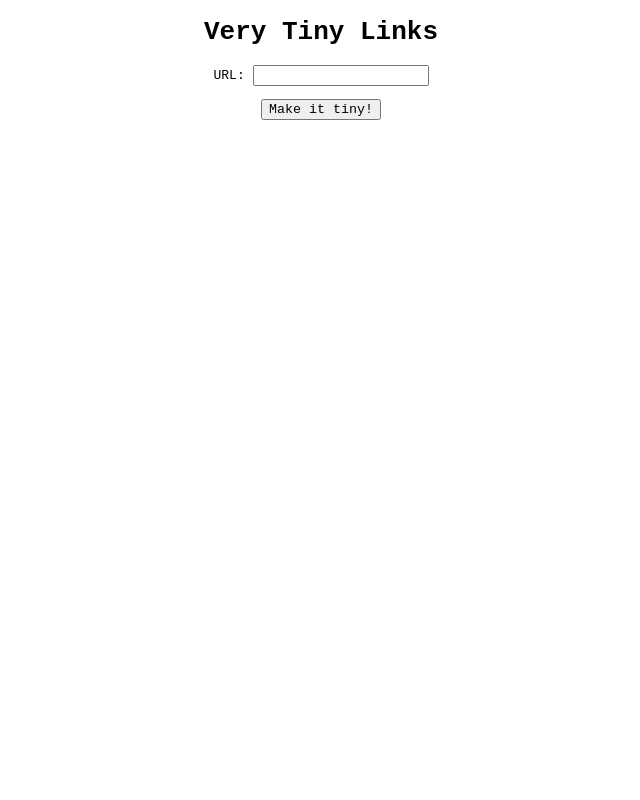
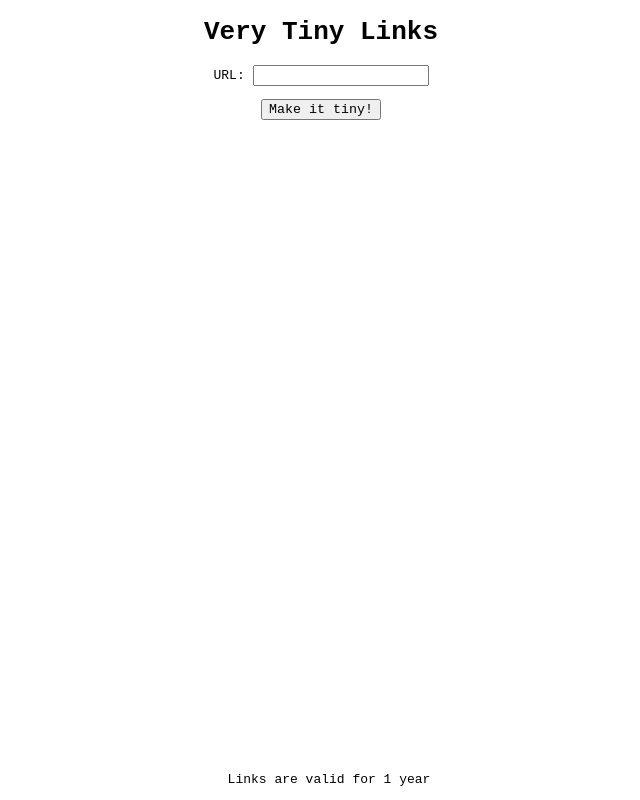
Before and after one commit to jim-brighter/verytiny.link, a plain HTML site: page ui/index.html in a window 1280 px wide. Shown: the whole page, without its empty margins (319-959 px from the left). Drawn offline with Linux system fonts and the light colour scheme.

Commit message:
Expiration UI (#255)
* expiration times

* update ui with expiration info

```diff
--- a/ui/css/style.css
+++ b/ui/css/style.css
@@ -33,3 +33,10 @@ body {
 .margin-top-1 {
     margin-top: 1rem;
 }
+
+.footer {
+    position: fixed;
+    width: 100%;
+    bottom: 0;
+    text-align: center;
+}
--- a/ui/index.html
+++ b/ui/index.html
@@ -16,6 +16,9 @@
             <input class="margin-top-1" type="submit" value="Make it tiny!">
         </form>
         <div class="margin-top-1" id="response-container"></div>
+        <footer class="footer">
+            <p>Links are valid for 1 year</p>
+        </footer>
         <script src="js/script.js"></script>
     </body>
 </html>
```
